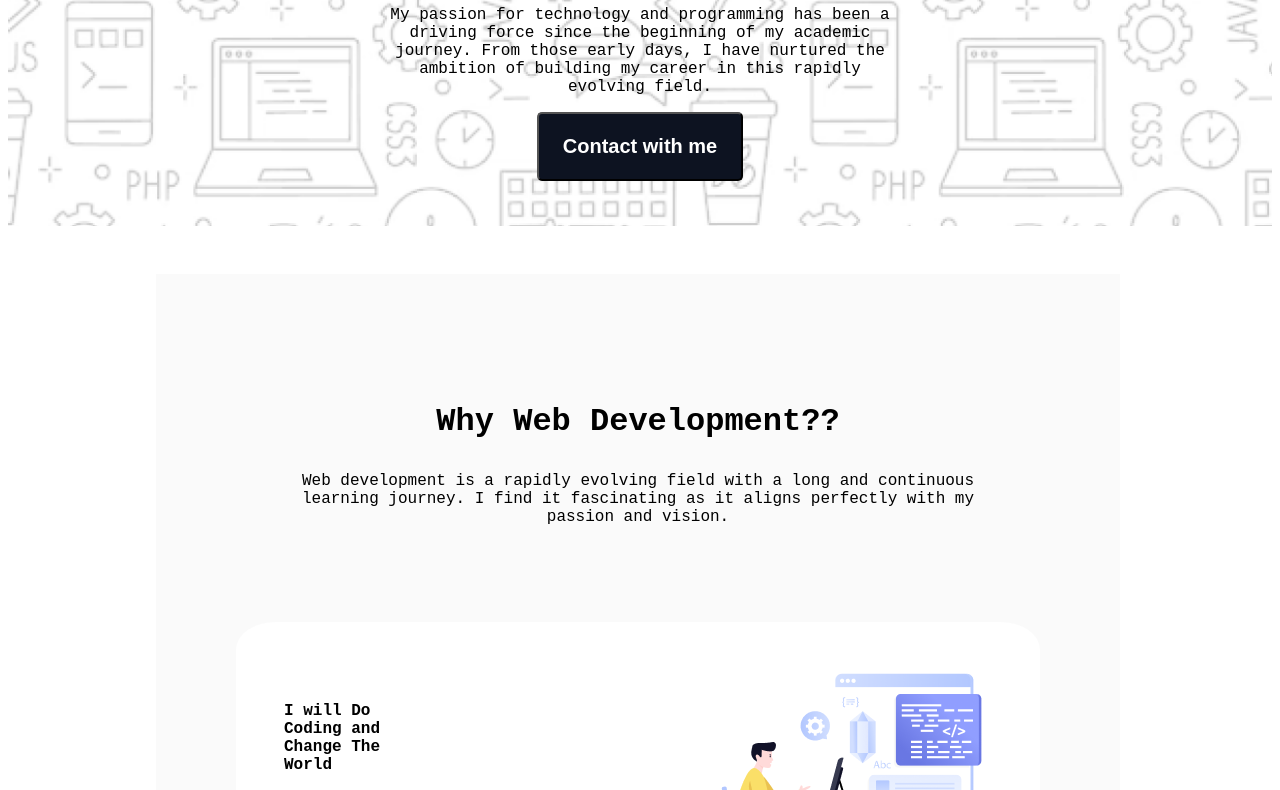
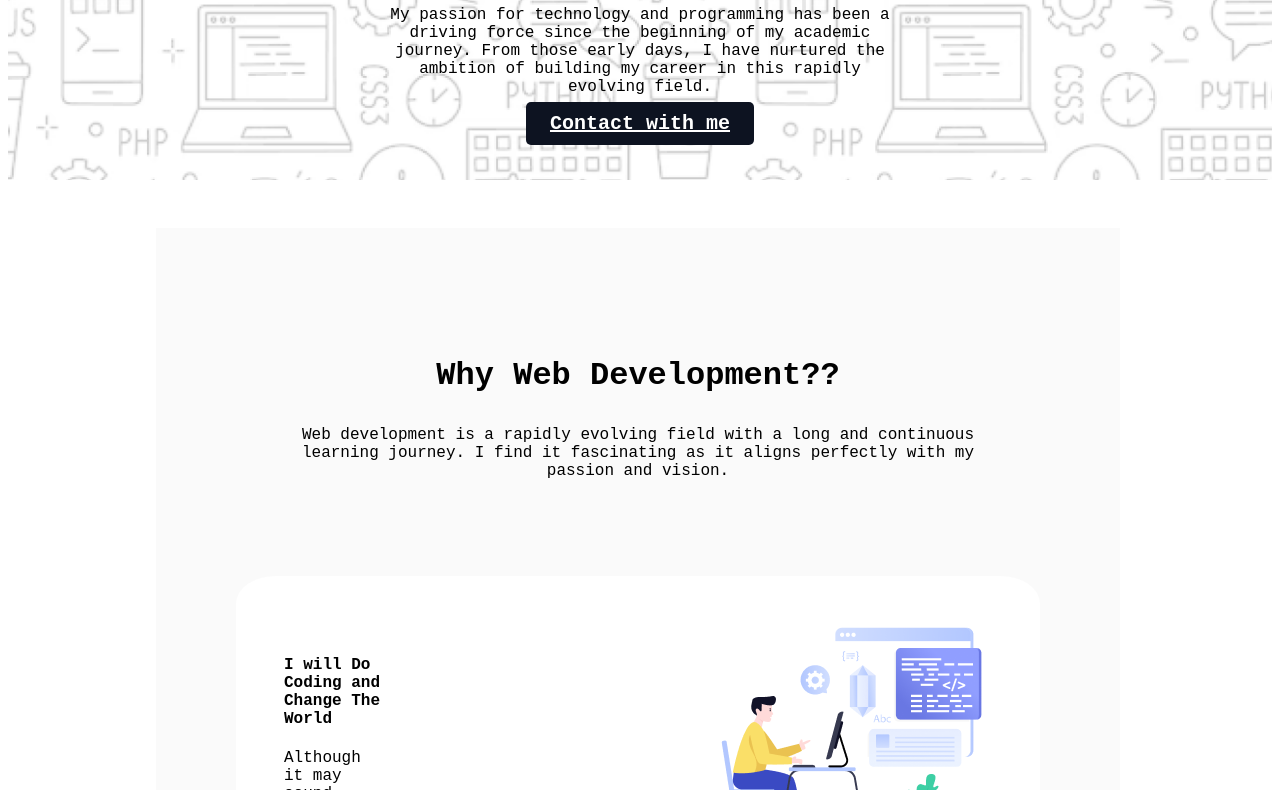
Before and after one commit to SwadKhan/A1_PH, a plain HTML site: page index.html in a window 1280 px wide. Shown: the part 614-1404 px from the top of the page. Drawn offline with Linux system fonts and the light colour scheme; a web font is replaced by a local one.

Commit message:
bonus works

```diff
--- a/index.html
+++ b/index.html
@@ -26,11 +26,12 @@
             </div>
             <div class="banner-content">
                 <h1 class="banner-title">"In the near future, I hope to become a Developer."</h1>
-                <p class="banner-des"> My passion for technology and programming has been a driving force since the
+                <p class="banner-des"> My passion for technology and programming has been a driving
+                    force since the
                     beginning of my academic journey. From those early days, I have nurtured the ambition of building my
                     career in this rapidly evolving field.</p>
 
-                <button class="btn_second">Contact with me</button>
+                <a href="#support" class="btn_second">Contact with me</a>
 
     </header>
     <main>
--- a/styles/blog.css
+++ b/styles/blog.css
@@ -1,3 +1,4 @@
+/* navbar */
 nav {
     display: flex;
     align-items: center;
@@ -96,8 +97,10 @@ nav button {
 } */
 
 .btn_second {
+    height: 30px;
+    width: 244px;
     text-align: center;
-    padding: 21px 24px;
+    padding: 10px 24px;
     font-size: 20px;
     font-weight: 600;
     background-color: #0D1321;
@@ -105,6 +108,7 @@ nav button {
     color: #ffffff
 }
 
+/* motivation part */
 #motive {
     margin-bottom: 90px;
     margin-left: 148px;
@@ -161,6 +165,7 @@ nav button {
     padding-right: 101px;
 }
 
+/* inspiration */
 #inspiration {
     display: flex;
     flex-direction: column;
@@ -256,6 +261,7 @@ nav button {
     border-radius: 5%;
 }
 
+/* support */
 .input {
     display: flex;
     justify-content: center;
@@ -273,7 +279,7 @@ nav button {
     padding-right: 20px;
     padding-left: 20px;
     justify-content: center;
-    row-gap: 16px;
+    row-gap: 6px;
     background-image: url("../assets/handshake.jpg");
     background-color: rgba(0, 0, 0, 0.2);
     background-repeat: no-repeat;
@@ -290,6 +296,7 @@ nav button {
 
 }
 
+/* footer */
 .footer {
     margin-top: 100px;
     background-color: rgba(13, 19, 33, 0.03);
```
